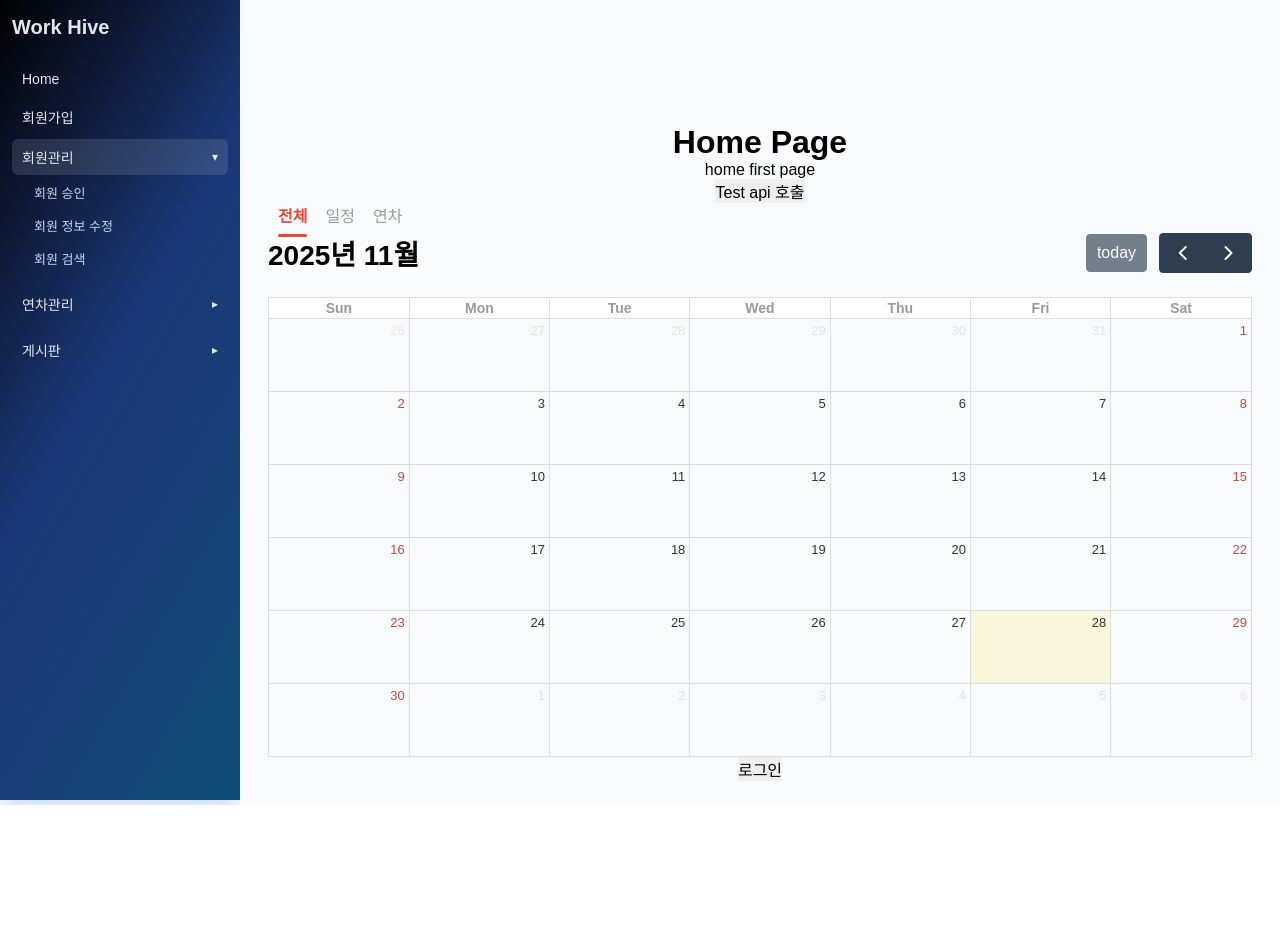
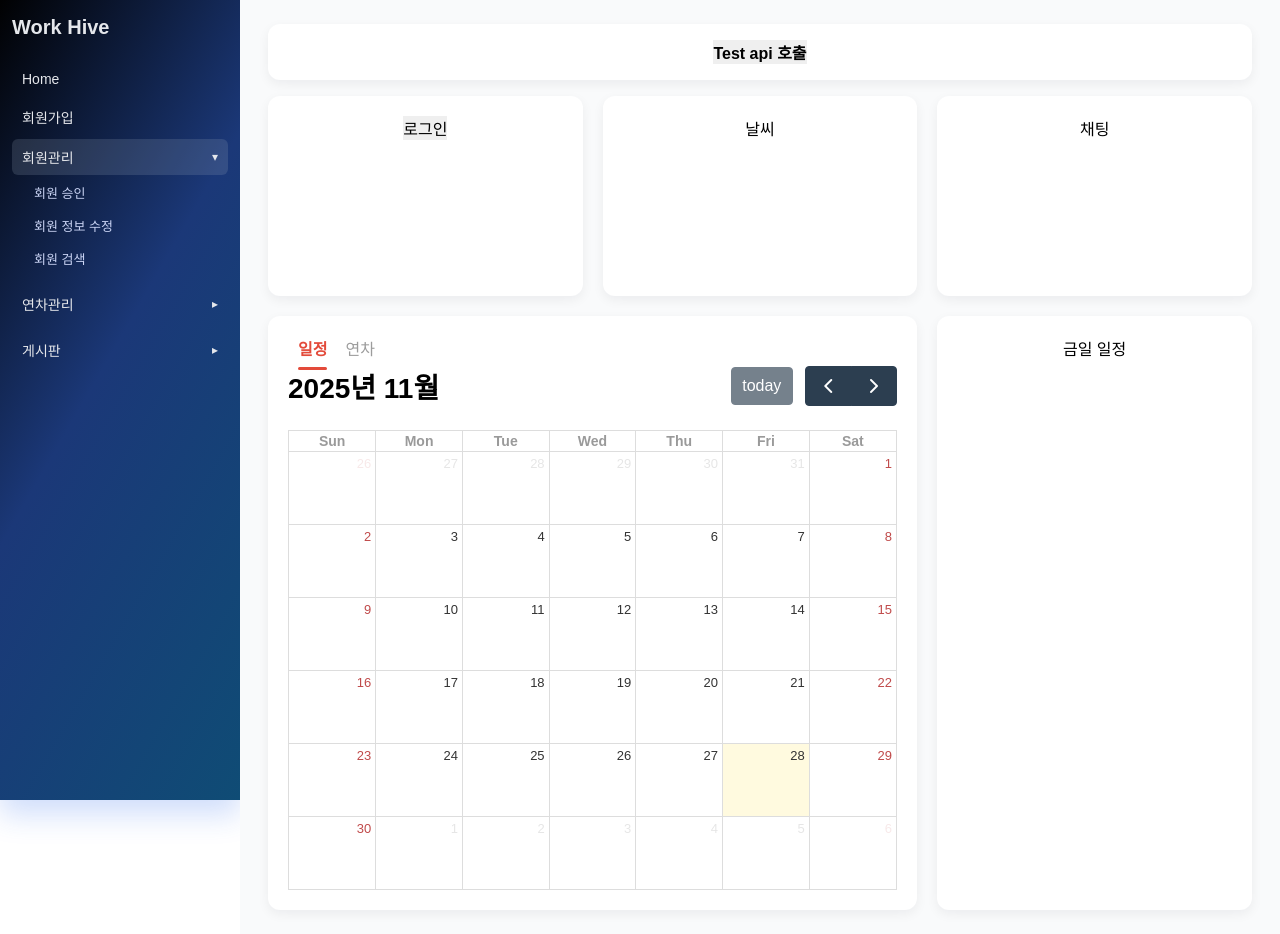
Before and after one commit to prjsghq7/work-hive-front, a React (Vite) app: page / in a window 1280 px wide. Before the commit the page ends 805 px from the top, so only its background shows below. Built offline with nearby package versions, Linux system fonts and the light colour scheme; a web font is replaced by a local one.

Commit message:
[FR, 임동호, Home화면 디자인, 영역 배치] Home화면 디자인, 영역 배치

```diff
--- a/src/pages/Home.css
+++ b/src/pages/Home.css
@@ -1,3 +1,83 @@
+.home-container {
+  display: flex;
+  flex-direction: column;
+  justify-content: flex-start;
+  gap: 1rem;
+  height: 100%;
+}
 
+.home-notice-section {
+  background-color: #ffffff;
+  padding: 1rem 1.25rem;
+  border-radius: 0.75rem;
+  box-shadow: 0 0.25rem 0.75rem rgba(15, 23, 42, 0.06);
+  box-sizing: border-box;
+  display: flex;
+  align-items: center;
+  flex-direction: row;
+  justify-content: flex-start;
+}
+.home-notice-section .notice-item {
+  align-items: center;
+  display: flex;
+  flex-direction: column;
+  gap: 1rem;
+  justify-content: flex-start;
+  width: 100%;
+}
+.home-notice-section .notice-item .notice-label {
+  font-weight: 600;
+  font-size: 1rem;
+}
+.home-notice-section .notice-item .notice-title {
+  flex: 1;
+  font-size: 1rem;
+  overflow: hidden;
+  text-overflow: ellipsis;
+  white-space: nowrap;
+}
+.home-notice-section .notice-item .notice-date {
+  font-size: 0.875rem;
+  opacity: 0.9;
+}
+
+.home-main-grid {
+  display: grid;
+  grid-template-columns: repeat(3, 1fr);
+  gap: 1.25rem;
+}
+.home-main-grid .home-calendar-section {
+  grid-column: 1/3;
+}
+
+.home-profile-section,
+.home-weather-section,
+.home-chat-section,
+.home-schedule-section {
+  background-color: #ffffff;
+  padding: 1.25rem;
+  border-radius: 0.75rem;
+  box-shadow: 0 0.25rem 0.75rem rgba(15, 23, 42, 0.06);
+  box-sizing: border-box;
+  min-height: 12.5rem;
+  align-items: center;
+  display: flex;
+  flex-direction: column;
+  justify-content: flex-start;
+  font-size: 1rem;
+  font-weight: 500;
+}
+
+.home-calendar-section {
+  background-color: #ffffff;
+  padding: 1.25rem;
+  border-radius: 0.75rem;
+  box-shadow: 0 0.25rem 0.75rem rgba(15, 23, 42, 0.06);
+  box-sizing: border-box;
+  min-height: 25rem;
+}
+.home-calendar-section .fc {
+  background-color: transparent;
+}
 
 /*# sourceMappingURL=Home.css.map */
--- a/src/pages/Home.jsx
+++ b/src/pages/Home.jsx
@@ -1,19 +1,19 @@
 import "./Home.min.css";
 import {useApi} from "../hooks/useApi.js";
 import {testService} from "../services/test/testService.js";
-import { useAuth} from "./user/AuthContext.jsx";
-// 🔥 캘린더 컴포넌트 import
+import {useAuth} from "./user/AuthContext.jsx";
+
 import Calendar from "../components/calendars/Calendar.jsx";
 import CalendarFilterBar from "../components/calendars/CalendarFilterBar.jsx";
 
-import {useState} from "react";
 import {useNavigate} from "react-router-dom";
 import Loading from "../components/loading/Loading.jsx";
+import {useState} from "react";
 
 function Home() {
     // const {data,error,loading,callApi,reset} = useApi();
     const {data, error, loading, run, reset} = useApi();
-    const {logout,isLoggedIn} = useAuth();
+    const {logout, isLoggedIn} = useAuth();
     const navigate = useNavigate();
     const handleTestClick = async () => {
         try {
@@ -28,45 +28,49 @@ function Home() {
         }
     };
     const handleLogout = () => {
-        if (!isLoggedIn ) {
+        if (!isLoggedIn) {
             alert("로그인 부터 해주세요.");
             navigate("/user/login");
             return;
-        }
-        else {
+        } else {
             logout();
         }
     }
     console.log(isLoggedIn);
-
-    // 🔥 페이지별 필터 상태 관리
-    const [filter, setFilter] = useState("전체");
+    const [filter, setFilter] = useState("일정");
 
     return (
-        <div style={{textAlign: 'center', marginTop: '100px'}}>
-            <h1>Home Page</h1>
-            <p>home first page</p>
-
+        <div className="home-container">
+            <div className="home-notice-section">
+                <div className="notice-item">
+                    <span className="notice-label">
                         <button onClick={handleTestClick} disabled={loading}>
                             {loading ? "요청중 ..." : "Test api 호출"}
                         </button>
                         {error && <p style={{color: "red"}}>에러 발생: {error.message}</p>}
                         {data && <p>응답 데이터: {JSON.stringify(data)}</p>}
-
-            {/* 🔥 페이지에서 필터 표시 */}
+                    </span>
+                </div>
+            </div>
+            <div className="home-main-grid">
+                <div className="home-profile-section">
+                    {isLoggedIn ? (<button onClick={handleLogout}>로그아웃</button>) : (
+                        <button onClick={() => navigate("/user/login")}>로그인</button>)}
+                </div>
+                <div className="home-weather-section">날씨</div>
+                <div className="home-chat-section">채팅</div>
+                <div className="home-calendar-section">
                     <CalendarFilterBar
                         filter={filter}
                         onChangeFilter={setFilter}
-                labels={["전체", "일정", "연차"]} // ← 페이지마다 다르게 변경 가능
+                        labels={["일정", "연차"]}
                         className="calendar-filter-container"
                     />
-
-            {/* 🔥 캘린더 표시 */}
-            <Calendar filter={filter}/>
-            {isLoggedIn ? (<button onClick={handleLogout}>로그아웃</button>) : (
-                <button onClick={() => navigate("/user/login")}>로그인</button>)}
+                    <Calendar filter={filter} events={[]}/>
                 </div>
-
+                <div className="home-schedule-section">금일 일정</div>
+            </div>
+        </div>
     );
 }
 
--- a/src/pages/Home.min.css
+++ b/src/pages/Home.min.css
@@ -0,0 +1 @@
+.home-container{display:flex;flex-direction:column;justify-content:flex-start;gap:1rem;height:100%}.home-notice-section,.home-notice-section .notice-item{align-items:center;display:flex;justify-content:flex-start}.home-notice-section{background-color:#fff;padding:1rem 1.25rem;border-radius:.75rem;box-shadow:0 .25rem .75rem rgba(15,23,42,.06);box-sizing:border-box;flex-direction:row}.home-notice-section .notice-item{flex-direction:column;gap:1rem;width:100%}.home-notice-section .notice-item .notice-label{font-weight:600;font-size:1rem}.home-notice-section .notice-item .notice-title{flex:1;font-size:1rem;overflow:hidden;text-overflow:ellipsis;white-space:nowrap}.home-notice-section .notice-item .notice-date{font-size:.875rem;opacity:.9}.home-main-grid{display:grid;grid-template-columns:repeat(3,1fr);gap:1.25rem}.home-main-grid .home-calendar-section{grid-column:1/3}.home-calendar-section,.home-chat-section,.home-profile-section,.home-schedule-section,.home-weather-section{background-color:#fff;padding:1.25rem;border-radius:.75rem;box-shadow:0 .25rem .75rem rgba(15,23,42,.06);box-sizing:border-box}.home-chat-section,.home-profile-section,.home-schedule-section,.home-weather-section{min-height:12.5rem;align-items:center;display:flex;flex-direction:column;justify-content:flex-start;font-size:1rem;font-weight:500}.home-calendar-section{min-height:25rem}.home-calendar-section .fc{background-color:transparent}
--- a/src/pages/Home.scss
+++ b/src/pages/Home.scss
@@ -0,0 +1,94 @@
+.home-container {
+  display: flex;
+  flex-direction: column;
+  justify-content: flex-start;
+  gap: 1rem;
+  height: 100%;
+}
+
+.home-notice-section {
+  background-color: #ffffff;
+  padding: 1rem 1.25rem;;
+  border-radius: 0.75rem;
+  box-shadow: 0 0.25rem 0.75rem rgba(15, 23, 42, 0.06);
+  box-sizing: border-box;
+  display: flex;
+  align-items: center;
+  flex-direction: row;
+  justify-content: flex-start;
+
+  .notice-item {
+    align-items: center;
+    display: flex;
+    flex-direction: column;
+    gap: 1rem;
+    justify-content: flex-start;
+
+    width: 100%;
+
+    .notice-label {
+      font-weight: 600;
+      font-size: 1rem;
+    }
+
+    .notice-title {
+      flex: 1;
+      font-size: 1rem;
+      overflow: hidden;
+      text-overflow: ellipsis;
+      white-space: nowrap;
+    }
+
+    .notice-date {
+      font-size: 0.875rem;
+      opacity: 0.9;
+    }
+  }
+}
+
+// 통합 Grid: 상단 3개 + 하단 달력+기능
+.home-main-grid {
+  display: grid;
+  grid-template-columns: repeat(3, 1fr);
+  gap: 1.25rem;
+
+  // 첫 번째 행: 3개 박스 (각각 1칸)
+  // 두 번째 행: 달력(2칸) + 박스(1칸)
+  .home-calendar-section {
+    grid-column: 1 / 3; // 1번째부터 3번째 전까지 (2칸 차지)
+  }
+}
+
+.home-profile-section,
+.home-weather-section,
+.home-chat-section,
+.home-schedule-section {
+  background-color: #ffffff;
+  padding: 1.25rem;;
+  border-radius: 0.75rem;
+  box-shadow: 0 0.25rem 0.75rem rgba(15, 23, 42, 0.06);
+  box-sizing: border-box;
+  min-height: 12.5rem;
+
+  align-items: center;
+  display: flex;
+  flex-direction: column;
+  justify-content: flex-start;
+
+  font-size: 1rem;
+  font-weight: 500;
+}
+
+.home-calendar-section {
+  background-color: #ffffff;
+  padding: 1.25rem;;
+  border-radius: 0.75rem;
+  box-shadow: 0 0.25rem 0.75rem rgba(15, 23, 42, 0.06);
+  box-sizing: border-box;
+  min-height: 25rem;
+
+  // FullCalendar 스타일 오버라이드
+  .fc {
+    background-color: transparent;
+  }
+}
```
Also changed, not shown: 1 other file (tests, documents, lock files or other folders). Lines whose indentation alone changed are shown as unchanged.
